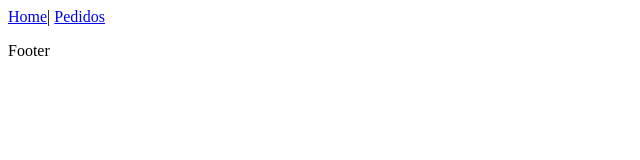
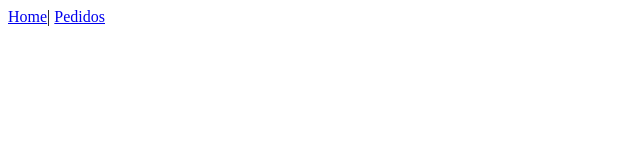
Before and after one commit to MAN0LIT0/MakeYourBurguer, a Vue app: page /pedidos in a window 1280 px wide. Shown: the top 160 px of the page, without its empty margins (0-640 px from the left). Built offline with nearby package versions, Linux system fonts and the light colour scheme.

Commit message:
correção de erros

```diff
--- a/src/components/Footer.vue
+++ b/src/components/Footer.vue
@@ -1,6 +1,6 @@
 <template>
     <div>
-        <p>Footer</p>
+        <p></p>
     </div>
 </template>
 <script>
--- a/src/router/index.js
+++ b/src/router/index.js
@@ -1,5 +1,6 @@
 import { createRouter, createWebHistory } from 'vue-router'
 import Home from '../views/Home.vue'
+import pedidos from '../views/Pedidos.vue'
 
 const router = createRouter({
   history: createWebHistory(import.meta.env.BASE_URL),
@@ -12,6 +13,7 @@ const router = createRouter({
     {
       path: '/pedidos',
       name: 'Pedidos',
+      component: pedidos,
 
       component: () => import('../views/Pedidos.vue')
     }
--- a/src/views/Pedidos.vue
+++ b/src/views/Pedidos.vue
@@ -4,3 +4,8 @@
         <h2>meeeeeeeeeee</h2>
     </div>
 </template>
+<script>
+export default {
+    name: 'pedidos'
+}
+</script>
```
